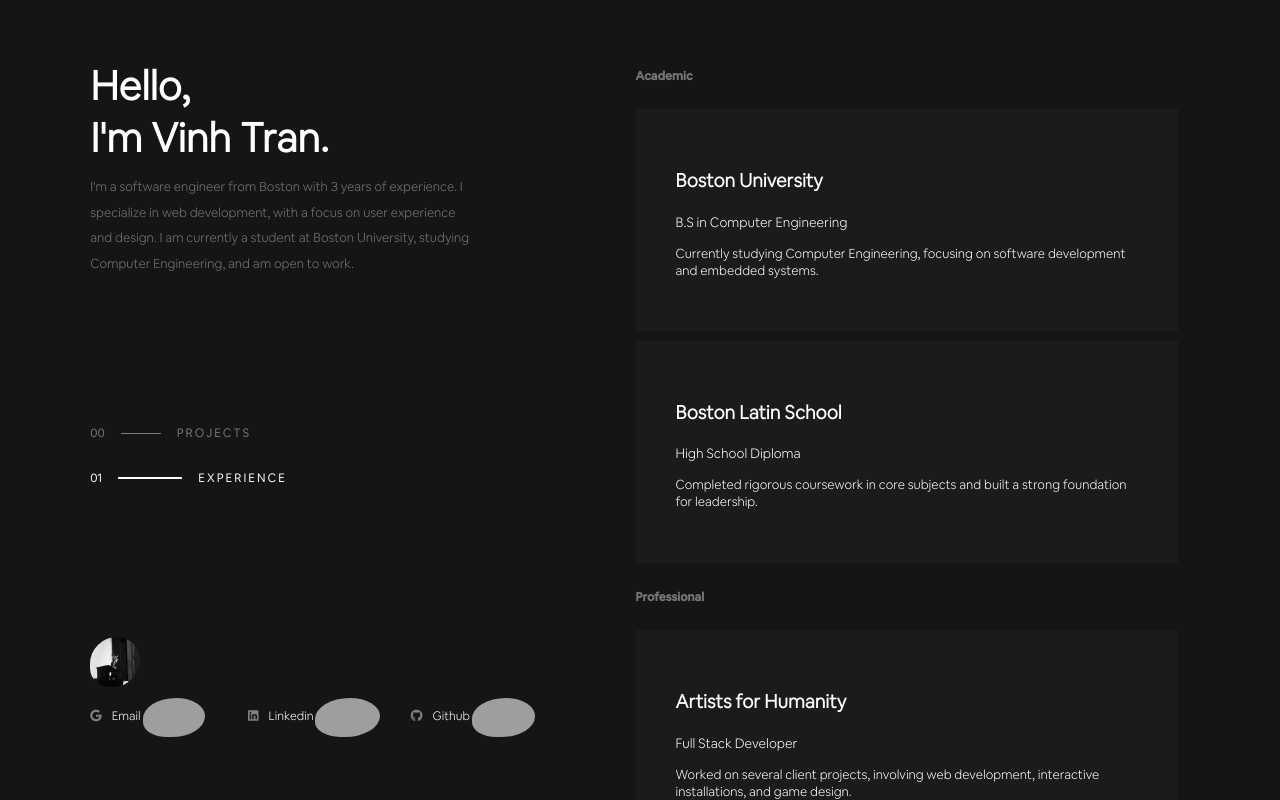
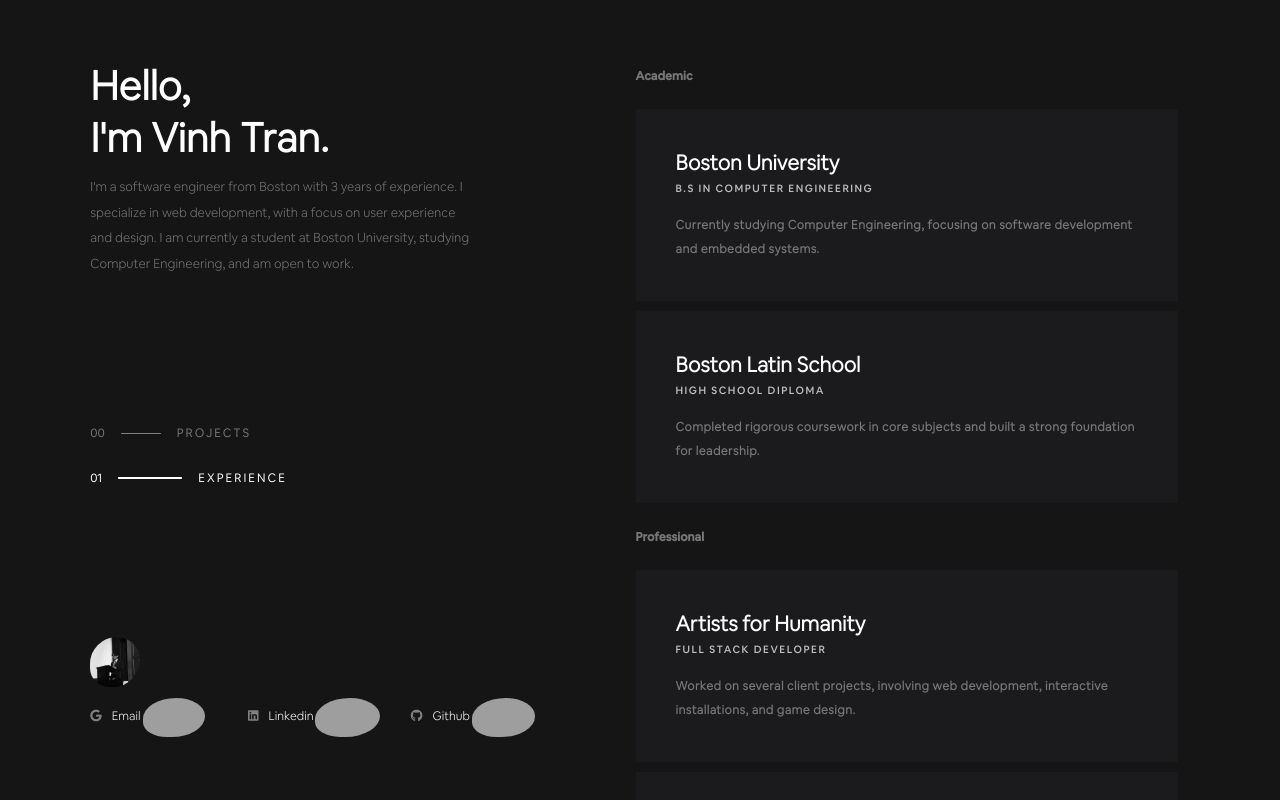
Before and after one commit to v-iinh/portfolio_v2, a React (Create React App) app: page /experience in a window 1280 px wide. Built offline with nearby package versions, Linux system fonts and the light colour scheme; grey boxes are pictures that could not be loaded.

Commit message:
fixed misname

```diff
--- a/src/components/card/Card.css
+++ b/src/components/card/Card.css
@@ -26,7 +26,6 @@
   padding: 2.5rem;
   flex-grow: 1;
   justify-content: space-between;
-  cursor: default;
   cursor: pointer;
 }
 
--- a/src/components/card/Card.jsx
+++ b/src/components/card/Card.jsx
@@ -7,7 +7,7 @@
   return (
     <div className='box_container'>
       <div className='box'>
-        <div className='box_details'>
+        <div className='box_content'>
           <h3>{title}</h3>
           <small>{subtext}</small>
           <p>{description}</p>
```
